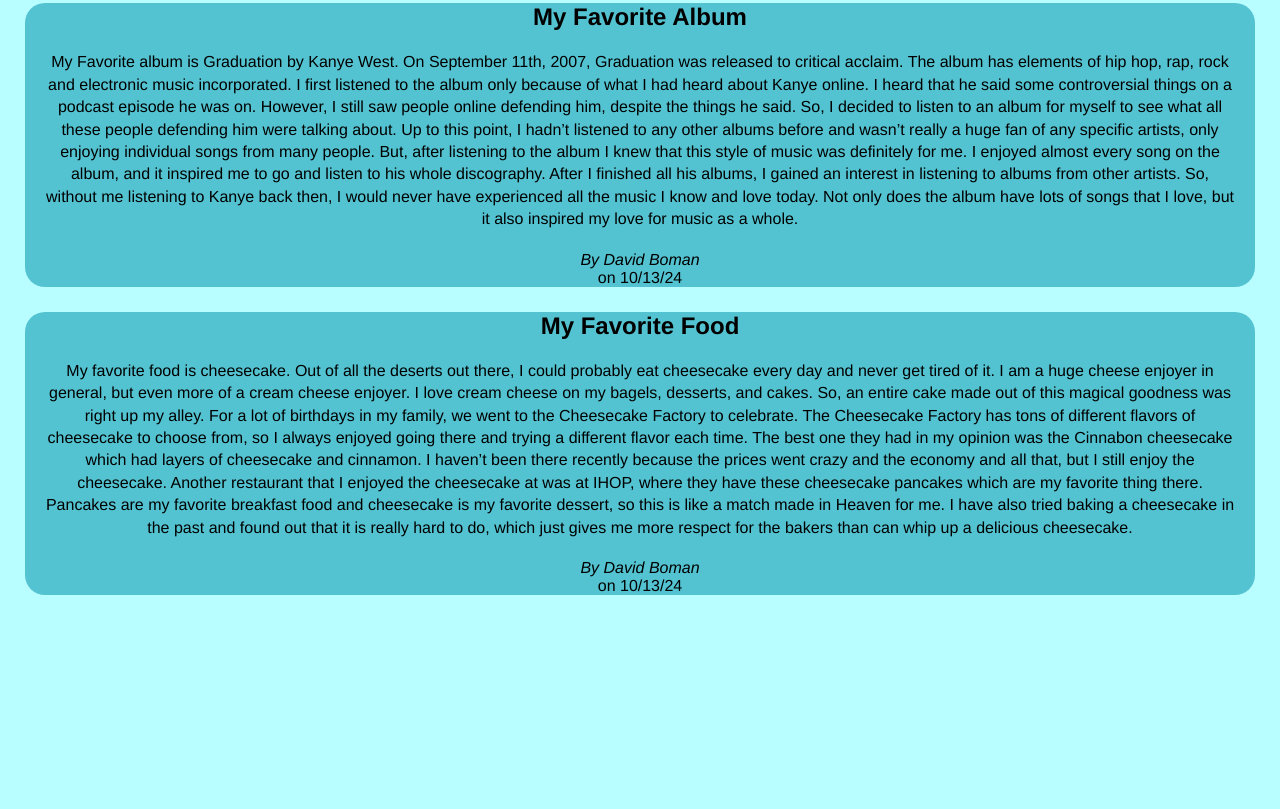
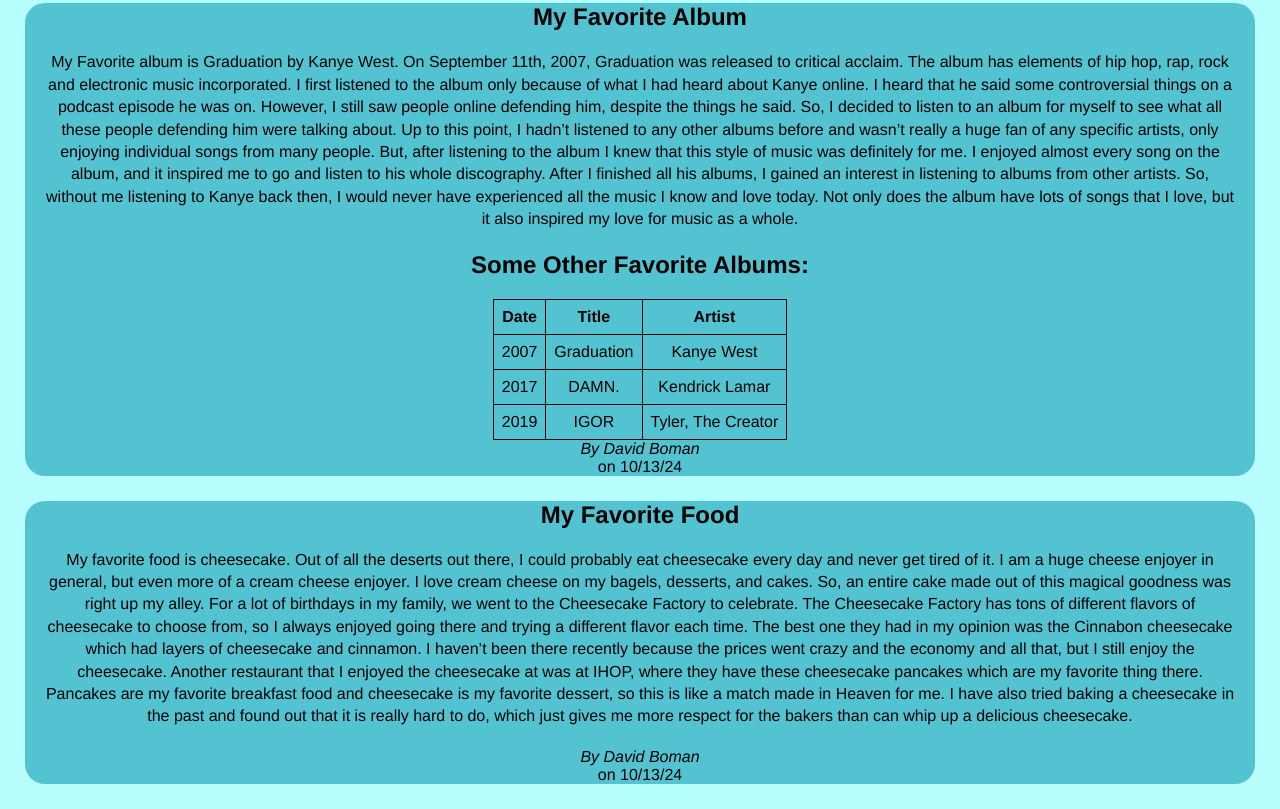
Before and after one commit to DavidBo20/mi349_blog, a plain HTML site: page index.html in a window 1280 px wide. Shown: the part 806-1615 px from the top of the page. Before the commit the page ends 1426 px from the top, so only its background shows below. Drawn offline with Linux system fonts and the light colour scheme.

Commit message:
finished adding a table to index

```diff
--- a/index.html
+++ b/index.html
@@ -96,6 +96,19 @@
     line-height: 1.4em;
     }
 
+    table {
+        text-align: center;
+        align-items: center;
+        margin: auto;
+        border-collapse: collapse;
+    }
+
+    th, td {
+    border: 1px solid black;
+    padding: 8px;
+    text-align: center;
+    }
+
 </style>
 <head>
     <meta charset="UTF-8">
@@ -127,6 +140,29 @@
             <section>
                 <h2>My Favorite Album</h2>
                 <p>My Favorite album is Graduation by Kanye West. On September 11th, 2007, Graduation was released to critical acclaim. The album has elements of hip hop, rap, rock and electronic music incorporated. I first listened to the album only because of what I had heard about Kanye online. I heard that he said some controversial things on a podcast episode he was on. However, I still saw people online defending him, despite the things he said. So, I decided to listen to an album for myself to see what all these people defending him were talking about. Up to this point, I hadn’t listened to any other albums before and wasn’t really a huge fan of any specific artists, only enjoying individual songs from many people. But, after listening to the album I knew that this style of music was definitely for me. I enjoyed almost every song on the album, and it inspired me to go and listen to his whole discography. After I finished all his albums, I gained an interest in listening to albums from other artists. So, without me listening to Kanye back then, I would never have experienced all the music I know and love today. Not only does the album have lots of songs that I love, but it also inspired my love for music as a whole.</p>
+                <h2>Some Other Favorite Albums:</h2>
+                <table>
+                    <tr>
+                        <th>Date</th>
+                        <th>Title</th>
+                        <th>Artist</th>
+                    </tr>
+                    <tr>
+                        <td>2007</td>
+                        <td>Graduation</td>
+                        <td>Kanye West</td>
+                    </tr>
+                    <tr>
+                        <td>2017</td>
+                        <td>DAMN.</td>
+                        <td>Kendrick Lamar</td>
+                    </tr>
+                    <tr>
+                        <td>2019</td>
+                        <td>IGOR</td>
+                        <td>Tyler, The Creator</td>
+                    </tr>
+                </table>
                 <div class="published">
                     <address class="author">By David Boman</address>
                     <time datetime="2024-10-13" title="October 13th, 2024">on 10/13/24</time>
```
